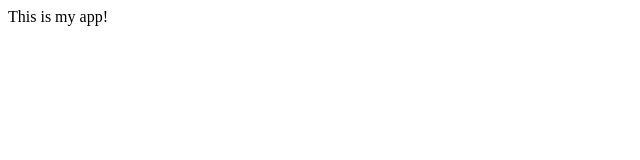
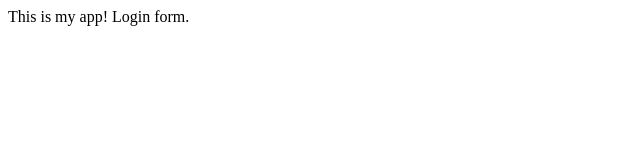
Before and after one commit to reachravirajbhat/MyAppSample, a plain HTML site: page index.html in a window 1280 px wide. Shown: the full height of the page, 0-640 px from the left. Drawn offline with Linux system fonts and the light colour scheme.

Commit message:
Login branch commit.

```diff
--- a/index.html
+++ b/index.html
@@ -4,5 +4,6 @@
   </head>
   <body>
     This is my app!
+    Login form.
   </body>
 </html>
```
Also changed, not shown: login.html (added, +2 -0 lines), 1 other file.
